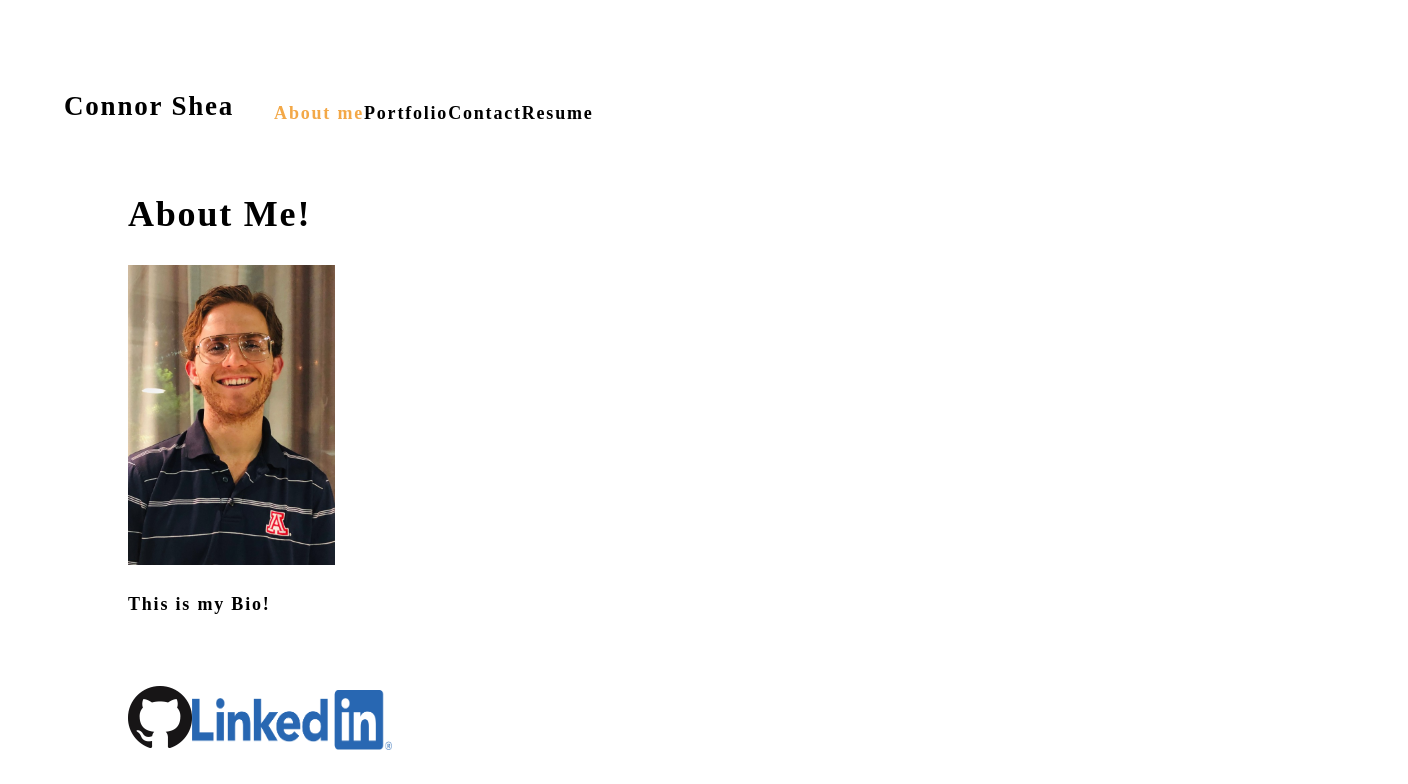
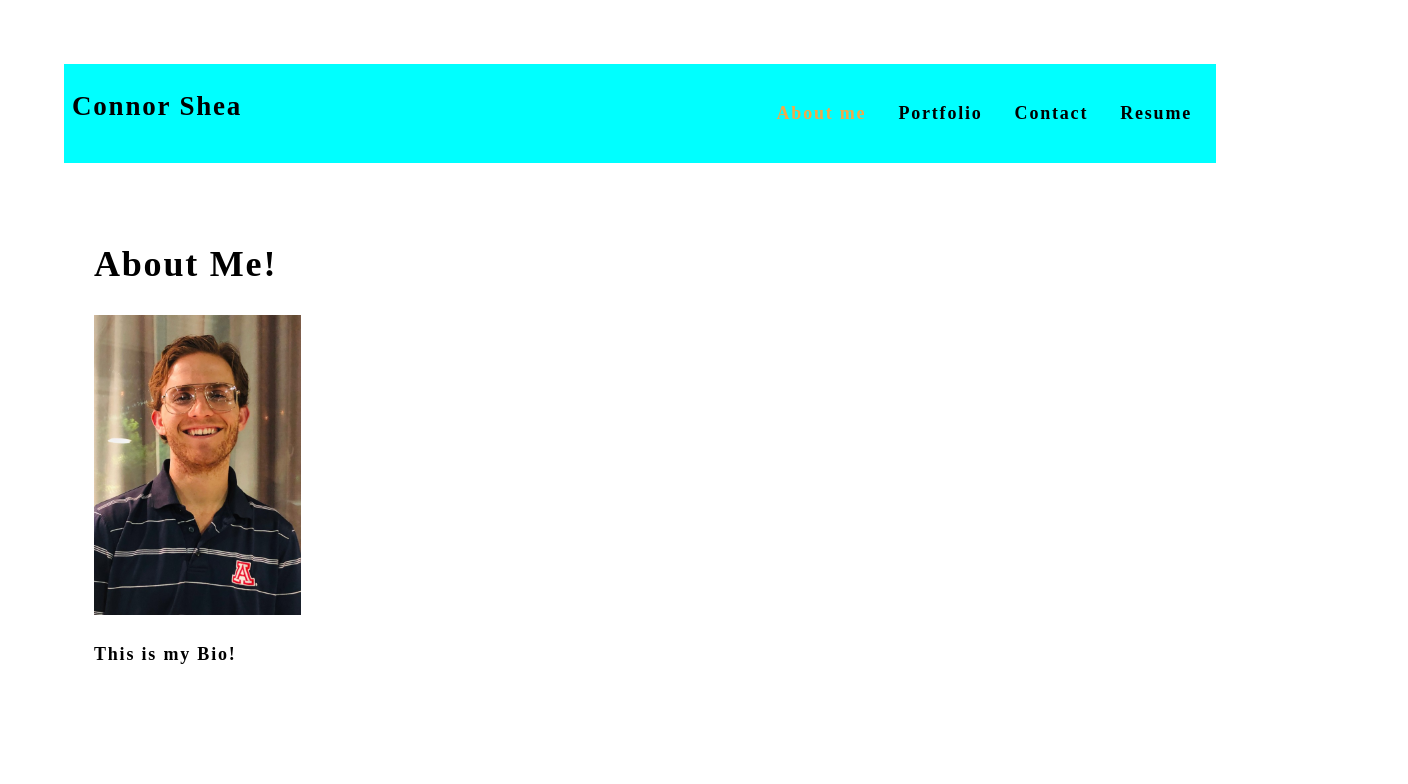
Before and after one commit to connorshea15/shea-portfolio, a React (Create React App) app: page / in a window 1280 px wide. Shown: the top 784 px of the page, 1408 px wide, since content can reach past the window. Built offline with nearby package versions, Linux system fonts and the light colour scheme.

Commit message:
Styling all day

```diff
--- a/package.json
+++ b/package.json
@@ -6,7 +6,9 @@
     "@testing-library/jest-dom": "^4.2.4",
     "@testing-library/react": "^9.5.0",
     "@testing-library/user-event": "^7.2.1",
+    "bootstrap": "^4.5.2",
     "react": "^16.13.1",
+    "react-bootstrap": "^1.3.0",
     "react-dom": "^16.13.1",
     "react-scripts": "3.4.3"
   },
--- a/src/App.js
+++ b/src/App.js
@@ -15,14 +15,14 @@ function App() {
 
 
   return (
-    <div className="px-2 py-2">
+    <div className="">
       <Header
         sections={sections}
         currentSection={currentSection}
         setCurrentSection={setCurrentSection}
       ></Header>
 
-      <main className="px-2 py-2">
+      <main className="">
         {currentSection === 'About' ? (
           <About></About>
         ) : currentSection === 'Portfolio' ? (
--- a/src/components/Footer/index.js
+++ b/src/components/Footer/index.js
@@ -4,10 +4,10 @@ function Footer() {
 
     return (
         <div className="footer">
-            <a href="https://github.com/connorshea15">
+            <a className="mx-2" href="https://github.com/connorshea15">
                 <img src={require("../../assets/GitHub-Mark/PNG/GitHub-Mark-64px.JPG")} alt="GitHub Icon" key="github" />
             </a>
-            <a href="https://www.linkedin.com/in/connor-shea-159830b0/">
+            <a className="mx-2" href="https://www.linkedin.com/in/connor-shea-159830b0/">
                 <img className="li-logo" src={require("../../assets/LI-Logo.png")} alt="LinkedIn Logo" key="linked-in" />
             </a>
        </div>
--- a/src/components/Header/index.js
+++ b/src/components/Header/index.js
@@ -12,7 +12,7 @@ function Header(props) {
     console.log(currentSection);
 
     return (
-        <header className="flex-row px-1">
+        <header className="flex-row px-1 space-between">
             <h2>
                 Connor Shea
             </h2>
@@ -21,7 +21,6 @@ function Header(props) {
                 sections={sections}
                 currentSection={currentSection}
                 setCurrentSection={setCurrentSection}
-                className="flex-end"
             ></Navigation>
 
         </header>
--- a/src/components/Navigation/index.js
+++ b/src/components/Navigation/index.js
@@ -11,7 +11,7 @@ function Navigation(props) {
 
 
     return (
-        <ul className="flex-row flex-end">
+        <ul className="flex-row">
             <li className={`mx-2 ${currentSection === 'About' && 'navActive'}`}>
                 <p onClick={() => setCurrentSection('About')} key="About">
                     About me
--- a/src/components/Project/index.js
+++ b/src/components/Project/index.js
@@ -1,4 +1,5 @@
 import React from 'react';
+import Card from 'react-bootstrap/Card';
 
 function Project() {
 
@@ -37,11 +38,13 @@ function Project() {
 
     return (
 
-        <div className="flex-row">
+        <div className="">
             {projects.map((project, i) => (
-                <div className="mx-2 my-2">
-                <a href={project.link}>{project.name}</a>
-                <a href={project.gitLink}>GitHub</a>
+                <div className="flex-row">
+                    <div>
+                    <a href={project.link}>{project.name}</a>
+                    <a href={project.gitLink}>GitHub</a>
+                    </div>
 
                     <img
                         src={require(`../../assets/images/${i}.JPG`)}
@@ -50,7 +53,7 @@ function Project() {
                         key={project.name}
                     >
                     </img>
-                    </div>
+                </div>
             ))}
         </div>
 
@@ -58,3 +61,17 @@ function Project() {
 }
 
 export default Project;
+
+
+<Card style={{ width: '18rem' }}>
+  <Card.Body>
+    <Card.Title>Card Title</Card.Title>
+    <Card.Subtitle className="mb-2 text-muted">Card Subtitle</Card.Subtitle>
+    <Card.Text>
+      Some quick example text to build on the card title and make up the bulk of
+      the card's content.
+    </Card.Text>
+    <Card.Link href="#">Card Link</Card.Link>
+    <Card.Link href="#">Another Link</Card.Link>
+  </Card.Body>
+</Card>
--- a/src/components/Resume/index.js
+++ b/src/components/Resume/index.js
@@ -3,8 +3,8 @@ import React from 'react';
 function Resume() {
 
     return (
-        <div>
-            <h3>Download My Resume</h3>
+        <div>src\assets\Shea_Connor_Resume.pdf
+            <h3>Download My <a href="../../assets/Shea_Connor_Resume.pdf" download>Resume</a></h3>
             <h4>Front-end Proficiencies</h4>
             <ul>
                 <li>
--- a/src/index.css
+++ b/src/index.css
@@ -1,7 +1,14 @@
 main {
 	margin: 0 auto;
-	max-width: 90%;
+	max-width: 100%;
   padding: 50px 30px;
+}
+
+:root {
+  --spacing-one: calc(1rem * 0.5);
+  --spacing-two: calc(1rem);
+  --spacing-five: calc(2.5rem);
+
 }
 
 body {
@@ -15,7 +22,7 @@ body {
 body {
   margin: 0;
   padding: 5%;
-  width: 100%;
+  width: 90%;
   font-weight: 600;
   line-height: 1.5;
   font-size: 18px;
@@ -24,6 +31,10 @@ body {
   color: var(--light);
   font-family: 'Poiret One', cursive;
 
+}
+
+header {
+  background-color: aqua;
 }
 
 code {
@@ -109,7 +120,6 @@ li p {
 .project-photo {
     width: 500px;
     height: 300px;
-    margin-bottom: 50px;
     cursor: pointer;
   }
 
@@ -126,11 +136,13 @@ li p {
   margin: 0 auto;
 	max-width: 90%;
   padding: 50px 30px;
+  text-align: center;
 }
 
 .li-logo {
   width: 200px;
   height: 60px;
+  text-align: center;
 }
 
 .full-width {
```
Also changed, not shown: 2 other files (tests, documents, lock files or other folders).
